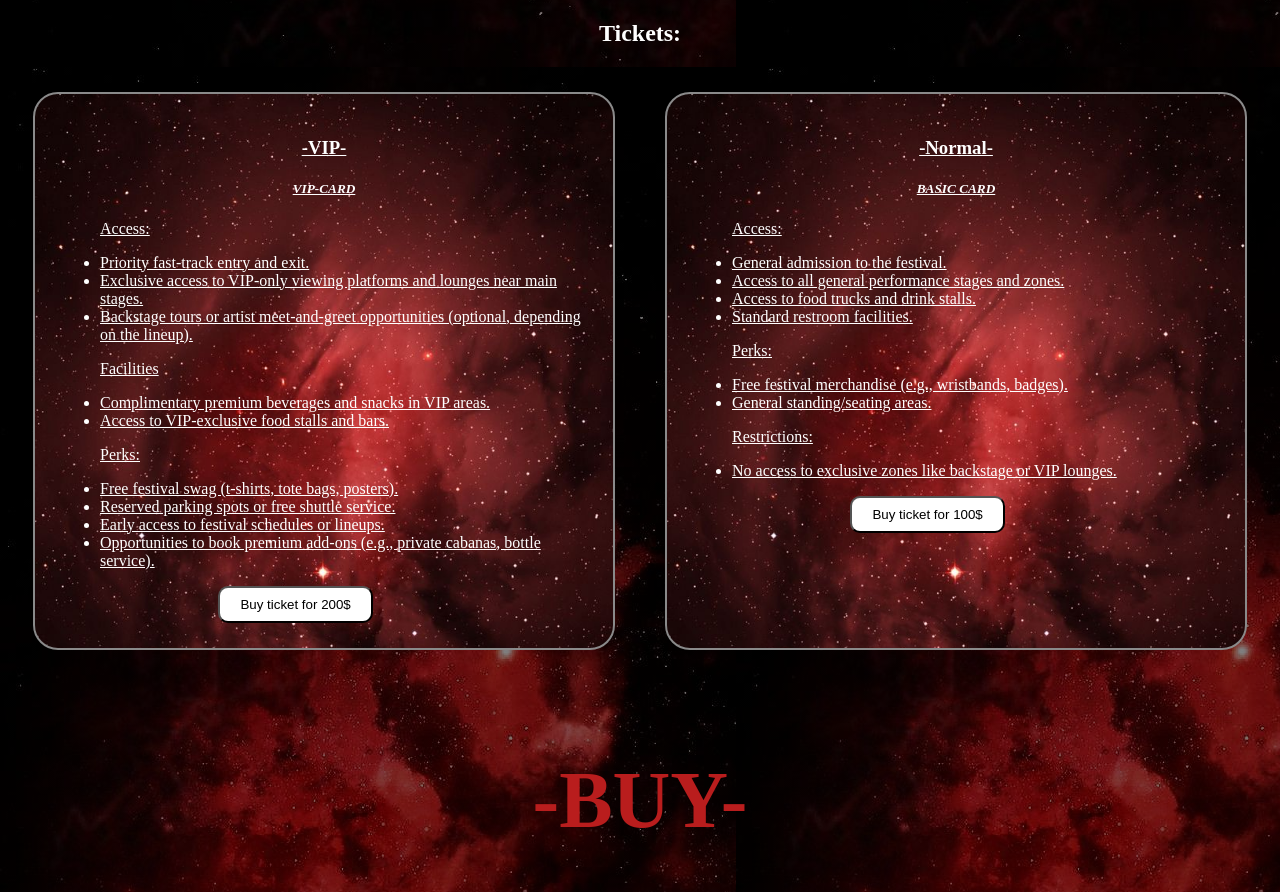
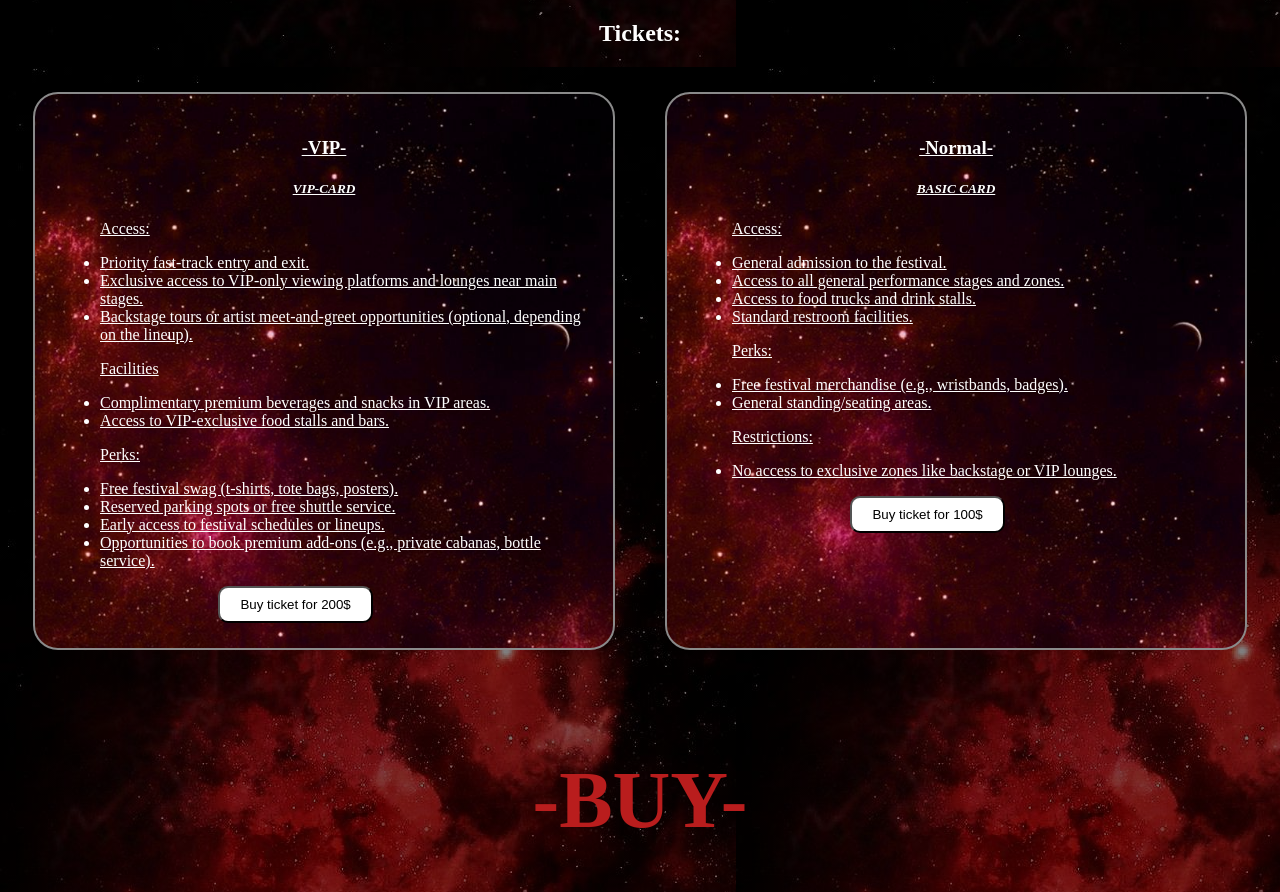
Before and after one commit to N-e-o1/hahh.github.io, a plain HTML site: page index.html in a window 1280 px wide. Shown: the part 1445-2337 px from the top of the page. Drawn offline with Linux system fonts and the light colour scheme.

Commit message:
Update aa.css
changed background for tickets

```diff
--- a/aa.css
+++ b/aa.css
@@ -61,7 +61,7 @@ nav a:hover{
     padding: 25px;
     margin: 25px;
     flex-basis: 100%;
-    background-image: url(bag3.jpg);
+    background-image: url(bag2.jpg);
     background-size: cover;
     color: rgb(255, 255, 255);
     text-decoration: underline white;
```
